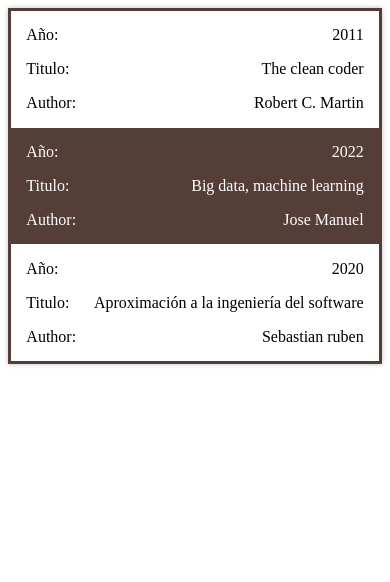
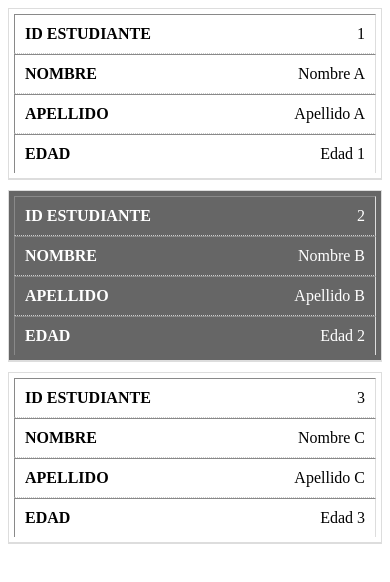
Before and after one commit to FullFontJ/desing, a plain HTML site: page Table Responsive/index.html in a window 390 px wide. Drawn offline with Linux system fonts and the light colour scheme.

Commit message:
table responsive

```diff
--- a/Table Responsive/index.html
+++ b/Table Responsive/index.html
@@ -1,38 +1,43 @@
 <!DOCTYPE html>
 <html lang="en">
 <head>
-    <meta charset="UTF-8" />
-    <meta http-equiv="X-UA-Compatible" content="IE=edge" />
-    <meta name="viewport" content="width=device-width, initial-scale=1.0" />
-    <title>Responsive Table</title>
+    <meta charset="UTF-8">
+    <meta http-equiv="X-UA-Compatible" content="IE=edge">
+    <meta name="viewport" content="width=device-width, initial-scale=1.0">
     <link rel="stylesheet" href="style.css">
+    <title>Document</title>
 </head>
 <body>
-    <table>
+    <table border="1">
         <thead>
             <tr>
-          <th>Año</th>
-          <th>Titulo</th>
-          <th>Author</th>
+                <th>Id estudiante</th>
+                <th>Nombre</th>
+                <th>Apellido</th>
+                <th>Edad</th>
             </tr>
         </thead>
         <tbody>
             <tr>
-            <td data-title="Año">2011</td>
-            <td data-title="Titulo">The clean coder</td>
-            <td data-title="Author"> Robert C. Martin</td>
+                <td data-label="Id estudiante" >1</td>
+                <td data-label="Nombre" >Nombre A</td>
+                <td data-label="Apellido" >Apellido A</td>
+                <td data-label="Edad" >Edad 1</td>
             </tr>
             <tr>
-            <td data-title="Año">2022</td>
-            <td data-title="Titulo">Big data, machine learning</td>
-            <td data-title="Author">Jose Manuel</td>
+                <td data-label="Id estudiante" >2</td>
+                <td data-label="Nombre" >Nombre B</td>
+                <td data-label="Apellido" >Apellido B</td>
+                <td data-label="Edad" >Edad 2</td>
             </tr>
             <tr>
-            <td data-title="Año">2020</td>
-            <td data-title="Titulo">Aproximación a la ingeniería del software</td>
-            <td data-title="Author">Sebastian ruben</td>
+                <td data-label="Id estudiante" >3</td>
+                <td data-label="Nombre" >Nombre C</td>
+                <td data-label="Apellido" >Apellido C</td>
+                <td data-label="Edad" >Edad 3</td>
             </tr>
         </tbody>
+
     </table>
 </body>
 </html>
--- a/Table Responsive/style.css
+++ b/Table Responsive/style.css
@@ -1,69 +1,56 @@
 table{
+    border: 1px solid #ccc;
+    width: 100%;
+    margin: 0;
+    padding: 0;
     border-collapse: collapse;
-    margin: 0;
-    width: 100%;
-    box-shadow: 0 0 5px rgba(0, 0, 0, .25);
+    border-spacing: 0;
 }
 
 table tr{
-    padding: .46em;
+    border: 1px solid #ddd;
+    padding: 5px;
+
 }
-
-thead tr{
-    background-color: #553e37;
+table tr:nth-child(even){
+    background-color: #666;
+    color: white;
 }
-
-thead th{
-    color: white;
-    font-size: 15px;
-}
-
-tbody tr:nth-child(even){
-    background-color: aqua;
-}
-
-table th, table td{
-    font-size: 14px;
+table td, table th{
     padding: 10px;
     text-align: center;
 }
+table th{
+    text-transform: uppercase;
+    font-family: 18px;
+    letter-spacing: 1px;
+}
+@media screen and (max-width: 480px){
+    table{
+        border: 0;
+    }
+    table tr{
+        margin-bottom: 10px;
+        display: block;
+        border-bottom: 2px solid #ddd;
 
-thead th{
-    color: white;
-    font-size: 16px;
-}
-
-@media (max-width: 440px){
-
-    table{
-        border: 3px solid #553e37
     }
-
-    table thead tr{
+    table td{
+        display: block;
+        text-align: right;
+        font-size: 16px;
+        border-bottom: 1px dotted #ccc;
+    }
+    table td:last-child{
+        border-bottom: 0;
+    }
+    table td::before{
+        content: attr(data-label);
+        float: left;
+        text-transform: uppercase;
+        font-weight: 600;
+    }
+    table thead{
         display: none;
     }
-
-    table tr{
-        display: block;
-    }
-
-    table th, table td{
-        padding: 8px;
-    }
-
-    table td{
-        text-align: right;
-        display: block;
-        font-size: 1em;
-    }
-
-    table td::before{
-        content: attr(data-title) ": ";
-        float: left;
-    }
-
-    tbody tr:nth-child(even){
-        background-color: #553e37;
-        color: white;
-    }
 }
```
Lines whose indentation alone changed are shown as unchanged.
